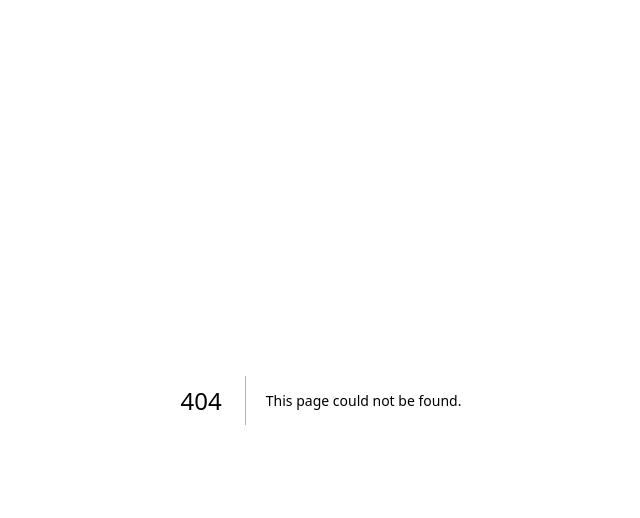
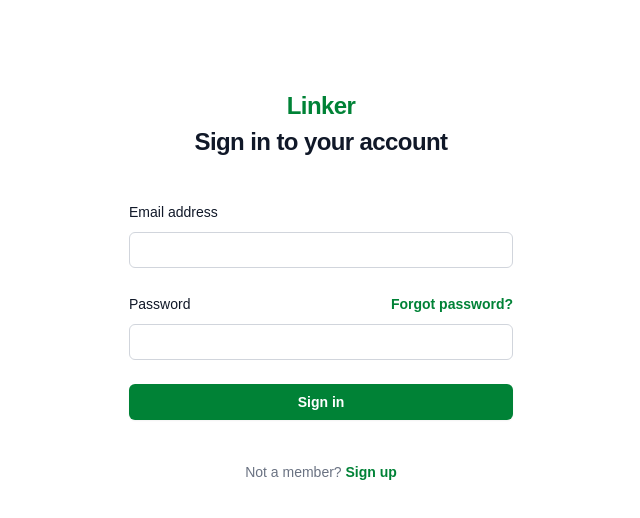
Before and after one commit to ressenzo/linker-frontend, a Next.js app: page /login in a window 1280 px wide. Before the commit this address had no page. Shown: the top 518 px of the page, without its empty margins (319-959 px from the left). Built offline with nearby package versions, Linux system fonts and the light colour scheme.

Commit message:
Create login and sign-up base

```diff
--- /dev/null
+++ b/src/pages/login/index.tsx
@@ -0,0 +1,73 @@
+export default function Login() {
+    return (
+        <div className="flex min-h-full flex-1 flex-col justify-center px-6 py-12 lg:px-8">
+            <div className="sm:mx-auto sm:w-full sm:max-w-sm">
+                <h1 className="mt-10 text-center text-2xl/9 font-bold tracking-tight text-green-700">
+                    Linker
+                </h1>
+                <h2 className="text-center text-2xl/9 font-bold tracking-tight text-gray-900">
+                    Sign in to your account
+                </h2>
+            </div>
+
+            <div className="mt-10 sm:mx-auto sm:w-full sm:max-w-sm">
+                <form action="#" method="POST" className="space-y-6">
+                    <div>
+                        <label htmlFor="email" className="block text-sm/6 font-medium text-gray-900">
+                            Email address
+                        </label>
+                        <div className="mt-2">
+                            <input
+                                id="email"
+                                name="email"
+                                type="email"
+                                required
+                                autoComplete="email"
+                                className="block w-full rounded-md bg-white px-3 py-1.5 text-base text-gray-900 outline-1 -outline-offset-1 outline-gray-300 placeholder:text-gray-400 focus:outline-2 focus:-outline-offset-2 focus:outline-green-700 sm:text-sm/6"
+                            />
+                        </div>
+                    </div>
+
+                    <div>
+                        <div className="flex items-center justify-between">
+                            <label htmlFor="password" className="block text-sm/6 font-medium text-gray-900">
+                                Password
+                            </label>
+                            <div className="text-sm">
+                                <a href="#" className="font-semibold text-green-700 hover:text-green-800">
+                                    Forgot password?
+                                </a>
+                            </div>
+                        </div>
+                        <div className="mt-2">
+                            <input
+                                id="password"
+                                name="password"
+                                type="password"
+                                required
+                                autoComplete="current-password"
+                                className="block w-full rounded-md bg-white px-3 py-1.5 text-base text-gray-900 outline-1 -outline-offset-1 outline-gray-300 placeholder:text-gray-400 focus:outline-2 focus:-outline-offset-2 focus:outline-green-700 sm:text-sm/6"
+                            />
+                        </div>
+                    </div>
+
+                    <div>
+                        <button
+                            type="submit"
+                            className="cursor-pointer flex w-full justify-center rounded-md bg-green-700 px-3 py-1.5 text-sm/6 font-semibold text-white shadow-xs hover:bg-green-800 focus-visible:outline-2 focus-visible:outline-offset-2 focus-visible:outline-indigo-600"
+                        >
+                            Sign in
+                        </button>
+                    </div>
+                </form>
+
+                <p className="mt-10 text-center text-sm/6 text-gray-500">
+                    Not a member?{' '}
+                    <a href="#" className="font-semibold text-green-700 hover:text-green-800">
+                        Sign up
+                    </a>
+                </p>
+            </div>
+        </div>
+    )
+}
--- /dev/null
+++ b/src/pages/sign-up/index.tsx
@@ -0,0 +1,97 @@
+import { Input } from "@/components/ui";
+import { useState } from "react";
+
+export default function SignUp() {
+    const [password, setPassword] = useState<string>('');
+    const [hasError, setHasError] = useState<boolean>(false);
+
+
+
+    return (
+        <div className="flex min-h-full flex-1 flex-col justify-center px-6 py-12 lg:px-8">
+            <div className="sm:mx-auto sm:w-full sm:max-w-sm">
+                <h1 className="mt-10 text-center text-2xl/9 font-bold tracking-tight text-green-700">
+                    Linker
+                </h1>
+                <h2 className="text-center text-2xl/9 font-bold tracking-tight text-gray-900">
+                    Sign up
+                </h2>
+            </div>
+
+            <div className="mt-10 sm:mx-auto sm:w-full sm:max-w-sm">
+                <form action="#" method="POST" className="space-y-6">
+                    <div>
+                        <label htmlFor="email" className="block text-sm/6 font-medium text-gray-900">
+                            Email address
+                        </label>
+                        <div className="mt-2">
+                            <Input
+                                hasError={hasError}
+                            />
+                        </div>
+                    </div>
+
+                    <div>
+                        <div className="flex items-center justify-between">
+                            <label htmlFor="password" className="block text-sm/6 font-medium text-gray-900">
+                                Password
+                            </label>
+                        </div>
+                        <div className="mt-2">
+                            <input
+                                id="password"
+                                name="password"
+                                type="password"
+                                required
+                                onChange={(e) => setPassword(e.target.value)}
+                                autoComplete="current-password"
+                                className="block w-full rounded-md bg-white px-3 py-1.5 text-base text-gray-900 outline-1 -outline-offset-1 outline-gray-300 placeholder:text-gray-400 focus:outline-2 focus:-outline-offset-2 focus:outline-green-700 sm:text-sm/6"
+                            />
+                        </div>
+                    </div>
+
+                    <div>
+                        <div className="flex items-center justify-between">
+                            <label htmlFor="password" className="block text-sm/6 font-medium text-gray-900">
+                                Repeat password
+                            </label>
+                        </div>
+                        <div className="mt-2">
+                            <input
+                                id="password"
+                                name="password"
+                                type="password"
+                                required
+                                autoComplete="current-password"
+                                onChange={(e) => {
+                                    if (e.target.value.length > 0 && password.length > 0 && e.target.value != password) {
+                                        setHasError(true);
+                                    } else if (e.target.value.length > 0 && password.length > 0 && e.target.value == password) {
+                                        setHasError(false);
+                                    }
+                                }}
+                                className="block w-full rounded-md bg-white px-3 py-1.5 text-base text-gray-900 outline-1 -outline-offset-1 outline-gray-300 placeholder:text-gray-400 focus:outline-2 focus:-outline-offset-2 focus:outline-green-700 sm:text-sm/6"
+                            />
+                        </div>
+                    </div>
+
+                    <div>
+                        <button
+                            type="submit"
+                            className="cursor-pointer flex w-full justify-center rounded-md bg-green-700 px-3 py-1.5 text-sm/6 font-semibold text-white shadow-xs hover:bg-green-800 focus-visible:outline-2 focus-visible:outline-offset-2 focus-visible:outline-indigo-600"
+                        >
+                            Sign in
+                        </button>
+                    </div>
+                </form>
+
+                <p className="mt-10 text-center text-sm/6 text-gray-500">
+                    Not a member?{' '}
+                    <a href="#" className="font-semibold text-green-700 hover:text-green-800">
+                        Sign up
+                    </a>
+                </p>
+            </div>
+        </div>
+    )
+}
```
